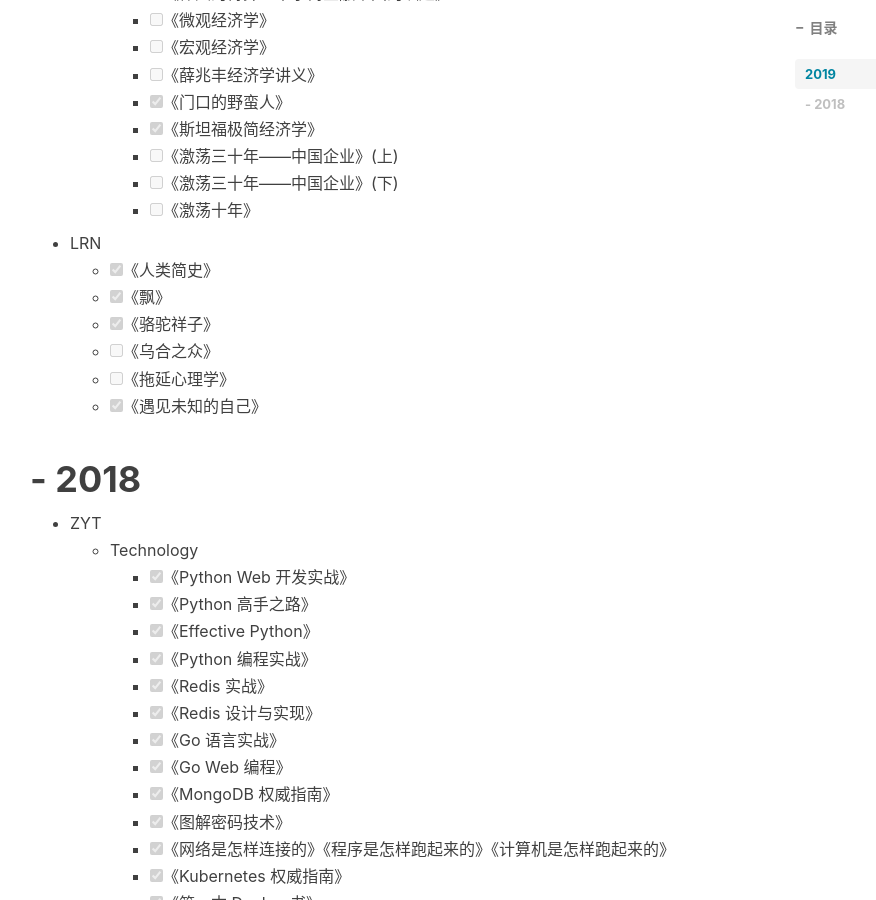
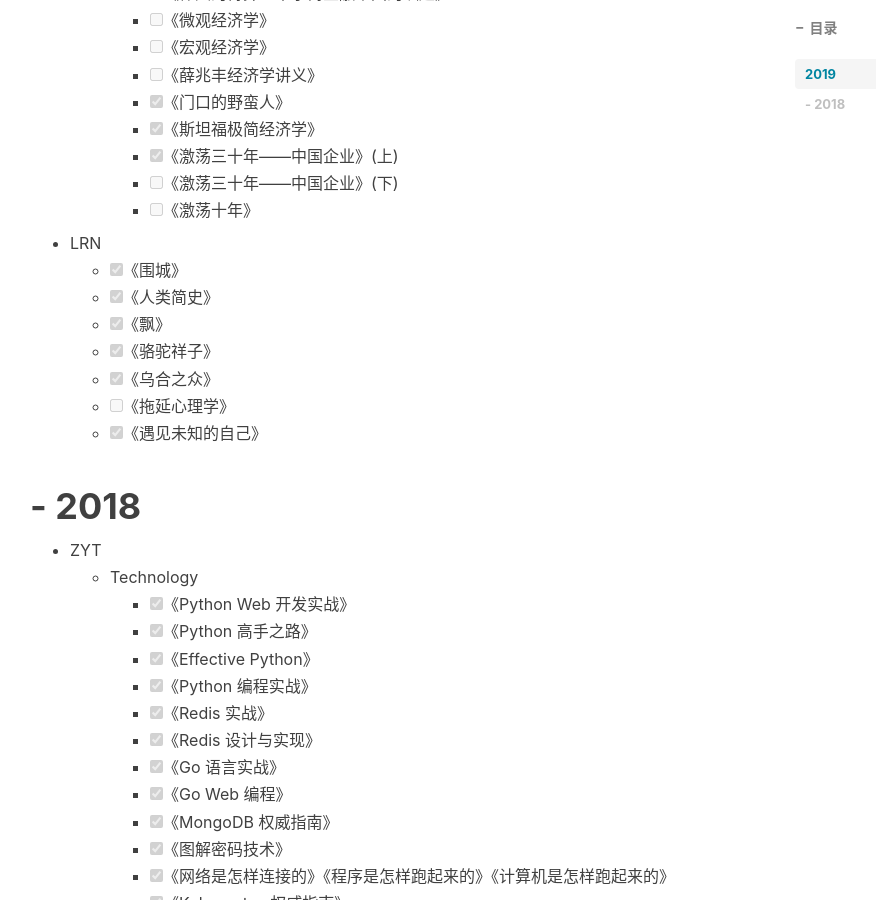
Before and after one commit to zyt312074545/zyt312074545.github.io, a Jekyll site: the page built from Book_list.md, in a window 1280 px wide and 900 px high, scrolled down 1325 px. Shown: the whole window, without its empty margins (235-1111 px from the left). Built offline with Jekyll 4.4.1, drawn with Linux system fonts in a browser that asks for light colours; nearby versions of some CDN libraries; comment, search, counter and statistics services are not loaded.

Commit message:
update book list

```diff
--- a/Book_list.md
+++ b/Book_list.md
@@ -45,15 +45,16 @@ tags:
         - [ ] 《薛兆丰经济学讲义》
         - [x] 《门口的野蛮人》
         - [x] 《斯坦福极简经济学》
-        - [ ] 《激荡三十年——中国企业》(上)
+        - [x] 《激荡三十年——中国企业》(上)
         - [ ] 《激荡三十年——中国企业》(下)
         - [ ] 《激荡十年》
 
 - LRN
+    - [x] 《围城》
     - [x] 《人类简史》
     - [x] 《飘》
     - [x] 《骆驼祥子》
-    - [ ] 《乌合之众》
+    - [x] 《乌合之众》
     - [ ] 《拖延心理学》
     - [x] 《遇见未知的自己》
 
```
